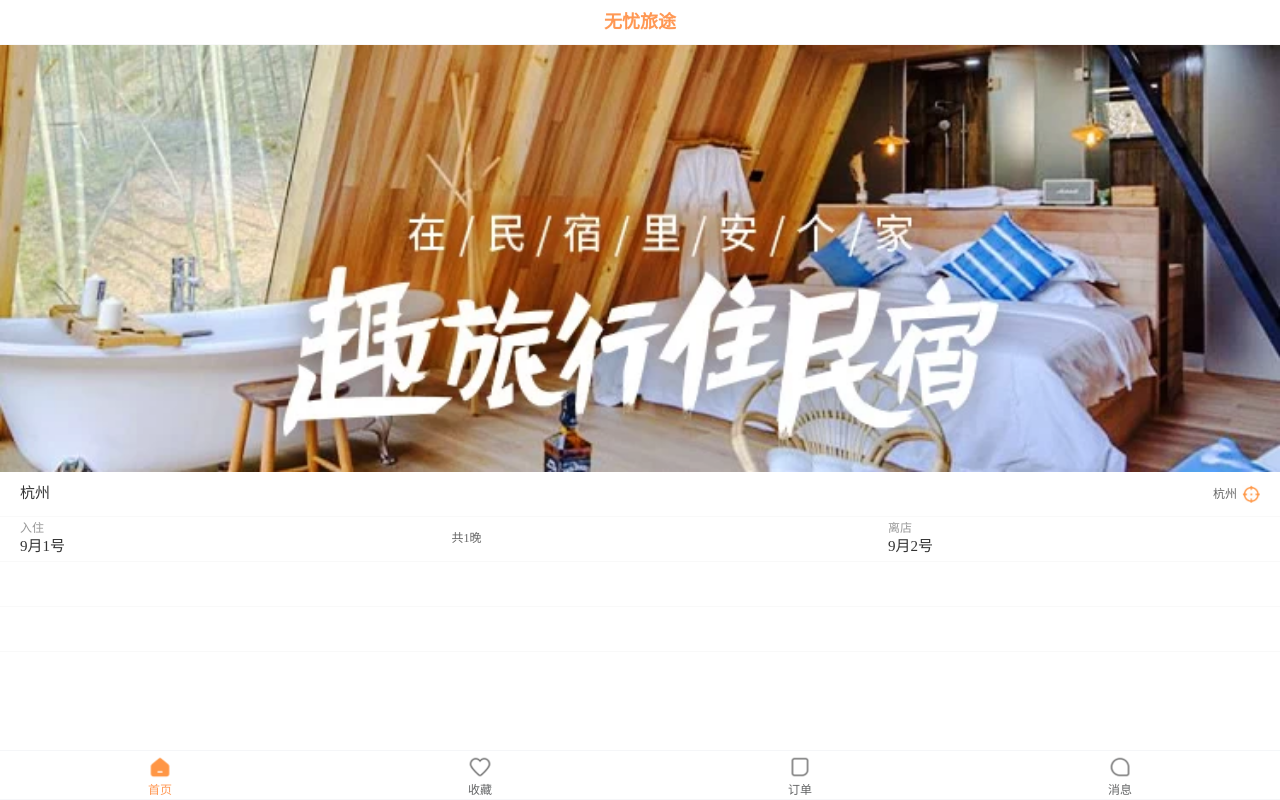
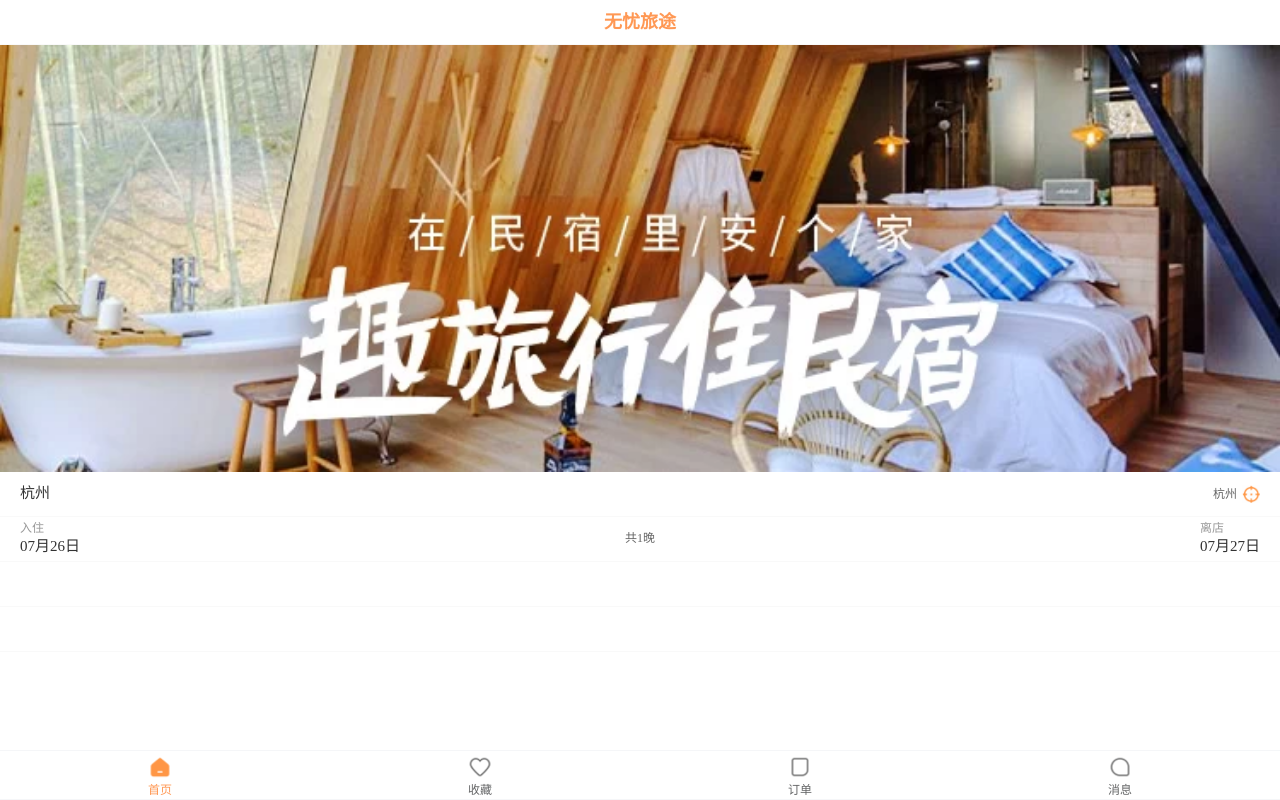
Before and after one commit to justy-99/vue3project-trip, a Vue app: page /#/home in a window 1280 px wide. Built offline with nearby package versions, Linux system fonts and the light colour scheme.

Commit message:
首页日期选择

```diff
--- a/package.json
+++ b/package.json
@@ -8,6 +8,7 @@
   },
   "dependencies": {
     "axios": "^0.27.2",
+    "dayjs": "^1.11.4",
     "default-passive-events": "^2.0.0",
     "normalize.css": "^8.0.1",
     "pinia": "^2.0.17",
--- /dev/null
+++ b/src/utils/format.js
@@ -0,0 +1,9 @@
+import dayjs from 'dayjs'
+
+export function formatMonthDay(date) {
+  return dayjs(date).format("MM月DD日")
+}
+
+export function getDiffDays(startDate, endDate) {
+  return dayjs(endDate).diff(startDate, "day")
+}
--- a/src/views/city/cpns/city-group.vue
+++ b/src/views/city/cpns/city-group.vue
@@ -31,6 +31,7 @@ const cityClick = (city) => {
     <van-index-bar
     :sticky="true"
     :index-list="indexList"
+    highlight-color="#ff9854"
     >
       <van-index-anchor index="#">热门</van-index-anchor>
       <div class="hotList">
--- a/src/views/home/cpns/home-search-box.vue
+++ b/src/views/home/cpns/home-search-box.vue
@@ -3,6 +3,7 @@ import { ref } from 'vue'
 import { useRouter } from 'vue-router';
 import useCityStore from '@/stores/modules/city';
 import { storeToRefs } from 'pinia';
+import { formatMonthDay, getDiffDays } from '@/utils/format';
 
 const router = useRouter()
 
@@ -15,9 +16,9 @@ const cityClick = () => {
 
 const positionClick = () => {
   navigator.geolocation.getCurrentPosition(res => {
-    console.log('获取位置成功',res);
+    console.log('获取位置成功',res)
   }, err => {
-    console.log('位置获取失败',err);
+    console.log('位置获取失败',err)
   }, {
     // 配置
     enableHighAccuracy: true,
@@ -26,17 +27,25 @@ const positionClick = () => {
   })
 }
 
-
 // 日期范围
 const nowDate = new Date()
 const newDate = new Date()
 newDate.setDate(nowDate.getDate() + 1)
+const startDate = ref(formatMonthDay(nowDate))
+const endDate = ref(formatMonthDay(newDate))
+const stayCount = ref(getDiffDays(nowDate, newDate))
 
-
+// 日期弹窗标记
 const showCalendar = ref(false)
-
+// 设置日期
 const onConfirm = (value) => {
-  console.log('value',value);
+  console.log('value',value)
+  const selectStart = value[0]
+  const selectEnd = value[1]
+  startDate.value = formatMonthDay(selectStart)
+  endDate.value = formatMonthDay(selectEnd)
+  stayCount.value = getDiffDays(selectStart, selectEnd)
+  // 关闭弹窗
   showCalendar.value = false
 }
 
@@ -57,14 +66,14 @@ const onConfirm = (value) => {
       <div class="start">
         <div class="date">
           <span class="tip">入住</span>
-          <span class="time">9月1号</span>
+          <span class="time">{{ startDate }}</span>
         </div>
-        <div class="stay">共1晚</div>
+        <div class="stay">共{{stayCount}}晚</div>
       </div>
       <div class="end">
         <div class="date">
           <span class="tip">离店</span>
-          <span class="time">9月2号</span>
+          <span class="time">{{ endDate }}</span>
         </div>
       </div>
     </div>
@@ -111,21 +120,18 @@ const onConfirm = (value) => {
 .section {
   display: flex;
   flex-wrap: wrap;
+  justify-content: space-between;
   align-items: center;
   padding: 0 20px;
   color: #999;
   height: 44px;
+  overflow: hidden;
 
   .start {
     flex: 1;
     display: flex;
     height: 44px;
     align-items: center;
-  }
-
-  .end {
-    min-width: 30%;
-    padding-left: 20px;
   }
 
   .date {
@@ -147,7 +153,6 @@ const onConfirm = (value) => {
 }
 
 .date-range {
-  height: 44px;
   .stay {
     flex: 1;
     text-align: center;
```
Also changed, not shown: 1 other file (tests, documents, lock files or other folders).
